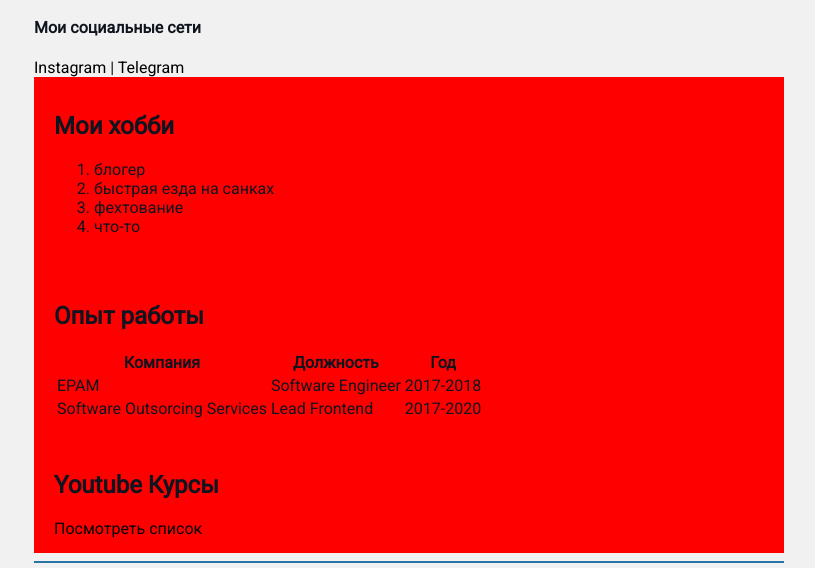
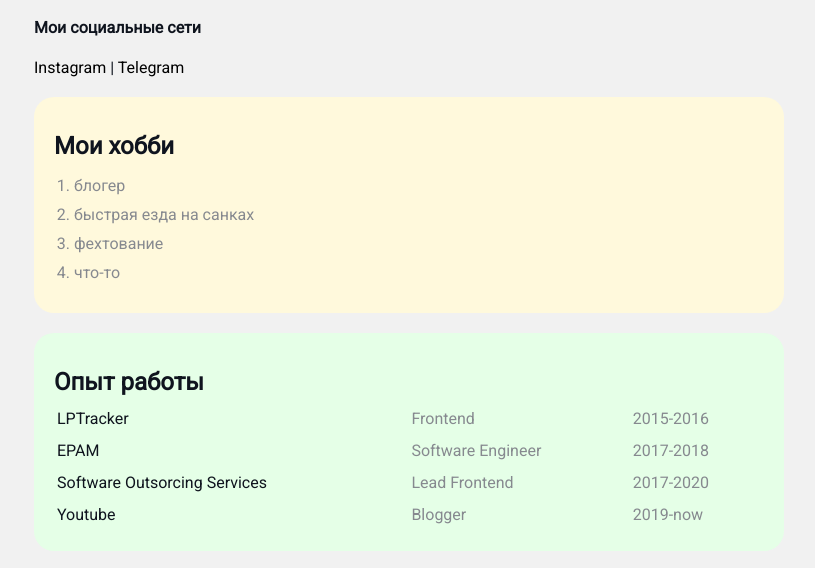
Before and after one commit to French91147/git-demo, a plain HTML site: page GIT COURSE/hello_vscode/index.html in a window 1280 px wide. Shown: the part 334-902 px from the top of the page, without its empty margins (231-1046 px from the left). Drawn offline with Linux system fonts and the light colour scheme.

Commit message:
1_16_09_finish

```diff
--- a/GIT COURSE/hello_vscode/css/style.css
+++ b/GIT COURSE/hello_vscode/css/style.css
@@ -1,5 +1,9 @@
 @import url('https://fonts.googleapis.com/css2?family=Roboto&display=swap');
 
+/* *{
+    padding: 0;
+    margin: 0;
+} */
 body {
     background-color: #f1f1f1;
     color: #0f141e;
@@ -14,12 +18,12 @@ body {
 }
 
 a {
- color: black;
- text-decoration: none;
+    color: black;
+    text-decoration: none;
 }
 
 a:hover {
-   text-decoration: underline;
+    text-decoration: underline;
 }
 
 a:active {
@@ -36,6 +40,10 @@ a:visited {
     box-shadow: 4px 4px 14px rgba(0, 0, 0, 0.25);
 }
 
+.info {
+    margin-bottom: 20px;
+}
+
 .info p {
     color: #86898f;
     margin: 0;
@@ -46,11 +54,13 @@ a:visited {
     /* letter-spacing: 5px; */
     /* word-spacing: 42px; */
 }
+
 /* Box Model */
 .container {
     max-width: 750px;
     margin: auto;
 }
+
 /* .social {
 background: green; */
 /* padding: 15px; */
@@ -77,7 +87,50 @@ width: 25%;
 box-sizing: border-box;
 } */
 
+.bg-yellow {
+    background: #fff9dc;
+}
+
+.bg-green {
+    background: #e5ffe7;
+}
+
+.bg-red {
+    background: #ffe5e5;
+}
+
 .card {
     padding: 15px 20px;
+    margin-bottom: 20px;
+    border-radius: 20px;
+}
+
+.card h2 {
+    margin-bottom: 10px;
+}
+
+.list {
+    padding: 0 20px;
+}
+
+.list li {
+    color: #86898f;
+    margin-bottom: 10px;
+}
+
+.table {
+    width: 100%;
+}
+
+.table td {
+    padding-bottom: 10px;
+}
+
+.table td:nth-child(2),
+.table td:nth-child(3) {
+    color: #86898f;
+}
+
+/* .table tr:nth-child(odd) {
     background: red;
-}
+} */
--- a/GIT COURSE/hello_vscode/index.html
+++ b/GIT COURSE/hello_vscode/index.html
@@ -24,9 +24,9 @@
 
     </div>
 
-    <div class="card">
+    <div class="card bg-yellow">
       <h2>Мои хобби</h2>
-      <ol>
+      <ol class="list">
         <li>блогер</li>
         <li>быстрая езда на санках</li>
         <li>фехтование</li>
@@ -35,13 +35,13 @@
     </div>
 
 
-    <div class="card">
+    <div class="card bg-green">
       <h2>Опыт работы</h2>
-      <table>
+      <table class="table">
         <tr>
-          <th>Компания</th>
-          <th>Должность</th>
-          <th>Год</th>
+          <td>LPTracker</td>
+          <td>Frontend</td>
+          <td>2015-2016</td>
         </tr>
         <tr>
           <td>EPAM</td>
@@ -53,10 +53,15 @@
           <td>Lead Frontend</td>
           <td>2017-2020</td>
         </tr>
+        <tr>
+          <td>Youtube</td>
+          <td>Blogger</td>
+          <td>2019-now</td>
+        </tr>
       </table>
     </div>
 
-    <div class="card">
+    <div class="card bg-red">
       <h2>Youtube Курсы</h2>
       <a href="youtube.html">Посмотреть список</a>
     </div>
```
